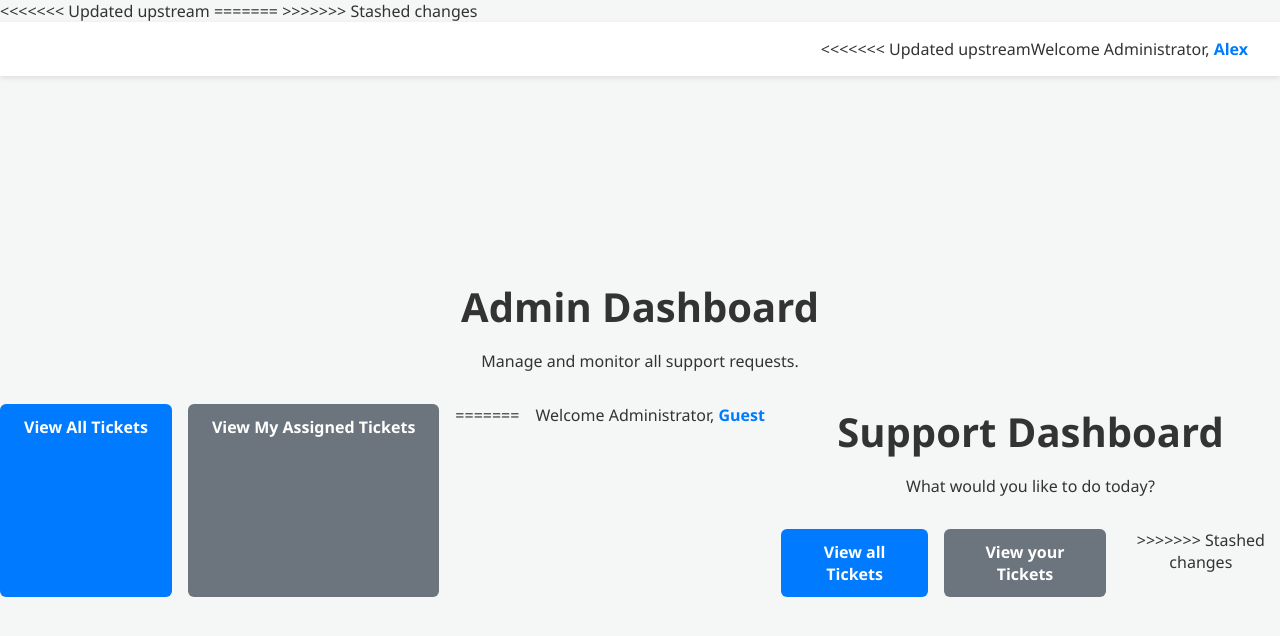
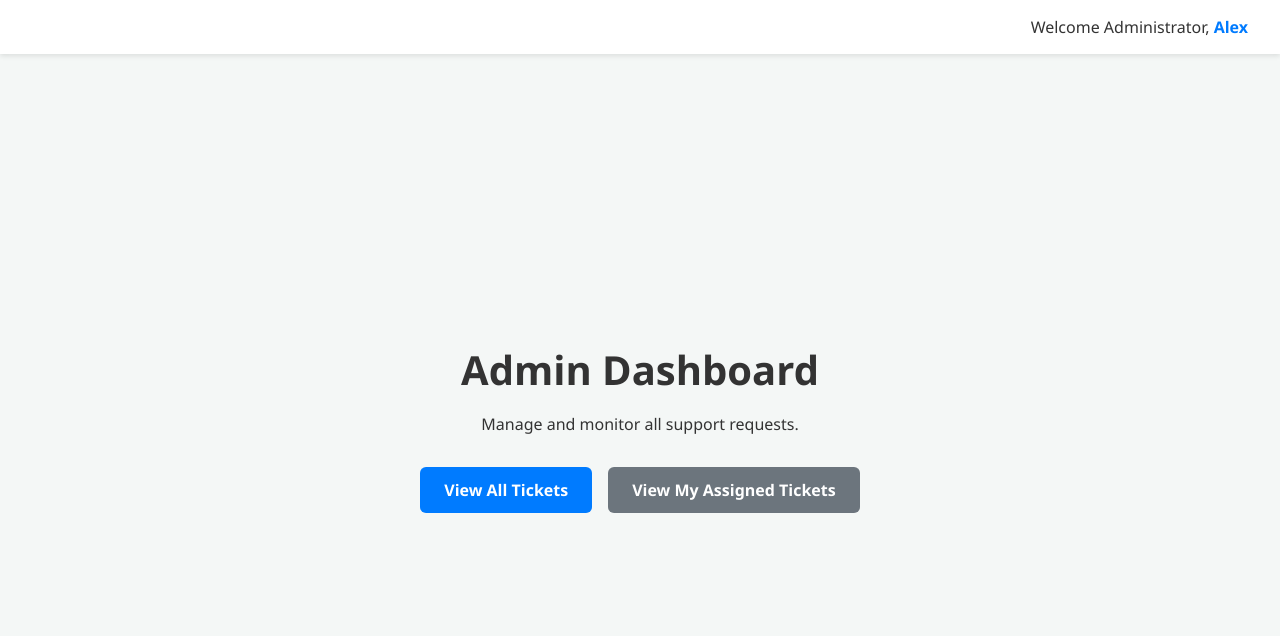
Before and after one commit to LiamGallagher03/TicketWare, a plain HTML site: page adminLanding.html in a window 1280 px wide. Drawn offline with Linux system fonts and the light colour scheme.

Commit message:
pushed up to main

```diff
--- a/adminLanding.html
+++ b/adminLanding.html
@@ -3,17 +3,12 @@
 <head>
     <meta charset="UTF-8">
     <meta name="viewport" content="width=device-width, initial-scale=1.0">
-<<<<<<< Updated upstream
     <title>Admin Dashboard</title>
-=======
-    <title>Help Desk Landing Page</title>
->>>>>>> Stashed changes
     <link rel="stylesheet" href="adminStyle.css">
 </head>
 <body>
 
     <header class="top-bar">
-<<<<<<< Updated upstream
         <div class="user-greeting">Welcome Administrator, <span>Alex</span></div>
     </header>
 
@@ -24,18 +19,6 @@
         <div class="button-group">
             <a href="all-tickets.html" class="btn btn-primary">View All Tickets</a>
             <a href="my-assignments.html" class="btn btn-secondary">View My Assigned Tickets</a>
-=======
-        <div class="user-greeting">Welcome Administrator, <span>Guest</span></div>
-    </header>
-
-    <main class="container">
-        <h1>Support Dashboard</h1>
-        <p>What would you like to do today?</p>
-
-        <div class="button-group">
-            <a href="new-ticket.html" class="btn btn-primary">View all Tickets</a>
-            <a href="view-tickets.html" class="btn btn-secondary">View your Tickets</a>
->>>>>>> Stashed changes
         </div>
     </main>
 
```
